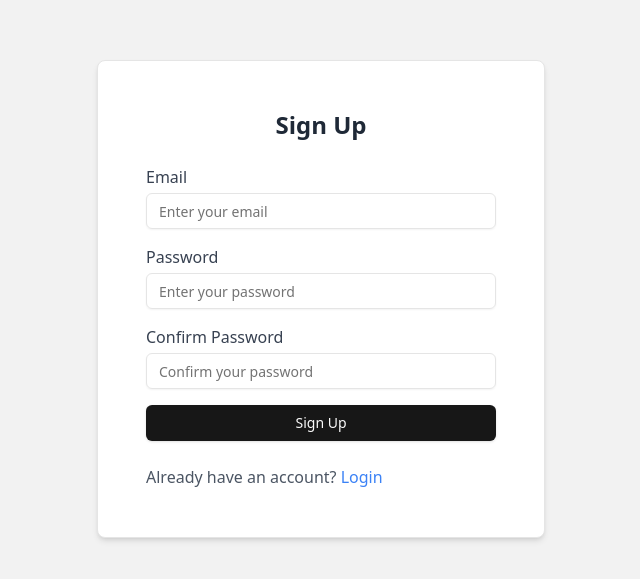
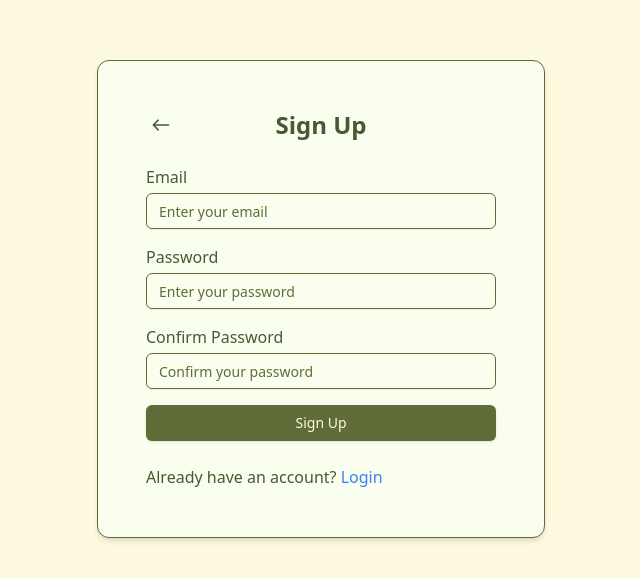
Before and after one commit to Mohammad-Vatankhah/Process-Mining-Web-App, a Next.js app in the folder Frontend/: page /signup in a window 1280 px wide. Shown: the part 101-680 px from the top of the page, without its empty margins (319-959 px from the left). Built offline with nearby package versions, Linux system fonts and the light colour scheme.

Commit message:
minor changes

```diff
--- a/Frontend/package.json
+++ b/Frontend/package.json
@@ -22,6 +22,7 @@
     "react": "^18",
     "react-dom": "^18",
     "react-hot-toast": "^2.4.1",
+    "react-icons": "^5.3.0",
     "tailwind-merge": "^2.5.4",
     "tailwindcss-animate": "^1.0.7"
   },
--- a/Frontend/src/app/(auth)/forgot-password/page.tsx
+++ b/Frontend/src/app/(auth)/forgot-password/page.tsx
@@ -11,12 +11,15 @@ import {
 import { Input } from "@/components/ui/input";
 import { AxiosError } from "axios";
 import Link from "next/link";
+import { useRouter } from "next/navigation";
 import { FormEvent, useState } from "react";
 import toast from "react-hot-toast";
 
 export default function ForgotPassword() {
   const [email, setEmail] = useState("");
-  const [loading, setLoading] = useState(false);
+  const [loading, setLoading] = useState(true);
+
+  const router = useRouter();
 
   const handleSendLink = async (e: FormEvent<HTMLFormElement>) => {
     e.preventDefault();
@@ -24,6 +27,7 @@ export default function ForgotPassword() {
       setLoading(true);
       const res = await api.requesResetPasswordLink(email);
       toast.success(res.data.msg);
+      router.replace("/login");
     } catch (err) {
       if (err instanceof AxiosError) {
         const errorMessage =
@@ -37,24 +41,20 @@ export default function ForgotPassword() {
     }
   };
   return (
-    <div
-      className="min-h-screen flex items-center justify-center"
-    >
-      <Card className="w-full max-w-md p-6 bg-white rounded-lg shadow-md">
+    <div className="min-h-screen flex items-center justify-center">
+      <Card className="w-full max-w-md p-6 rounded-lg shadow-md">
         <CardHeader>
-          <h1 className="text-2xl font-bold text-center text-gray-800">
-            Forgot Password
-          </h1>
+          <h1 className="text-2xl font-bold text-center">Forgot Password</h1>
         </CardHeader>
         <CardContent>
-          <p className="text-gray-600 text-center mb-4">
+          <p className="text-center mb-4">
             {
               "Enter your email, and we'll send you a link to reset your password."
             }
           </p>
           <form onSubmit={handleSendLink}>
             <div className="mb-4">
-              <label className="block text-gray-700">Email</label>
+              <label className="block">Email</label>
               <Input
                 type="email"
                 placeholder="Enter your email"
--- a/Frontend/src/app/(auth)/login/page.tsx
+++ b/Frontend/src/app/(auth)/login/page.tsx
@@ -14,6 +14,7 @@ import { ChangeEvent, FormEvent, useState } from "react";
 import toast from "react-hot-toast";
 import api from "@/API/API";
 import Cookies from "js-cookie";
+import { IoIosArrowRoundBack } from "react-icons/io";
 
 export default function Login() {
   const [formData, setFormData] = useState({
@@ -51,19 +52,23 @@ export default function Login() {
     }
   };
   return (
-    <div
-      className="min-h-screen flex items-center justify-center"
-    >
-      <Card className="w-full max-w-md p-6 bg-white rounded-lg shadow-md">
+    <div className="min-h-screen flex items-center justify-center">
+      <Card className="w-full max-w-md p-6 shadow-md">
         <CardHeader>
-          <h1 className="text-2xl font-bold text-center text-gray-800">
-            Login
-          </h1>
+          <div className="flex items-center justify-center relative">
+            <div
+              className="absolute left-0 text-3xl cursor-pointer"
+              onClick={() => router.push("/")}
+            >
+              <IoIosArrowRoundBack />
+            </div>
+            <h1 className="text-2xl font-bold text-center">Login</h1>
+          </div>
         </CardHeader>
         <CardContent>
           <form onSubmit={handleLogin}>
             <div className="mb-4">
-              <label className="block text-gray-700">Email</label>
+              <label className="block">Email</label>
               <Input
                 type="email"
                 placeholder="Enter your email"
@@ -75,7 +80,7 @@ export default function Login() {
               />
             </div>
             <div className="mb-4">
-              <label className="block text-gray-700">Password</label>
+              <label className="block">Password</label>
               <Input
                 type="password"
                 placeholder="Enter your password"
@@ -104,7 +109,7 @@ export default function Login() {
           </form>
         </CardContent>
         <CardFooter className="text-center">
-          <p className="text-gray-600">
+          <p>
             {"Don't have an account? "}
             <Link href="/signup" className="text-blue-500 hover:underline">
               Sign Up
--- a/Frontend/src/app/(auth)/signup/page.tsx
+++ b/Frontend/src/app/(auth)/signup/page.tsx
@@ -15,6 +15,7 @@ import { useRouter } from "next/navigation";
 import { ChangeEvent, FormEvent, useState } from "react";
 import toast from "react-hot-toast";
 import Cookies from "js-cookie";
+import { IoIosArrowRoundBack } from "react-icons/io";
 
 export default function Signup() {
   const [formData, setFormData] = useState({
@@ -58,16 +59,22 @@ export default function Signup() {
   };
   return (
     <div className="min-h-screen flex items-center justify-center">
-      <Card className="w-full max-w-md p-6 bg-white rounded-lg shadow-md">
+      <Card className="w-full max-w-md p-6 shadow-md">
         <CardHeader>
-          <h1 className="text-2xl font-bold text-center text-gray-800">
-            Sign Up
-          </h1>
+          <div className="flex items-center justify-center relative">
+            <div
+              className="absolute left-0 text-3xl cursor-pointer"
+              onClick={() => router.push("/")}
+            >
+              <IoIosArrowRoundBack />
+            </div>
+            <h1 className="text-2xl font-bold text-center">Sign Up</h1>
+          </div>{" "}
         </CardHeader>
         <CardContent>
           <form onSubmit={handleSignup}>
             <div className="mb-4">
-              <label className="block text-gray-700">Email</label>
+              <label className="block">Email</label>
               <Input
                 type="email"
                 placeholder="Enter your email"
@@ -79,7 +86,7 @@ export default function Signup() {
               />
             </div>
             <div className="mb-4">
-              <label className="block text-gray-700">Password</label>
+              <label className="block">Password</label>
               <Input
                 type="password"
                 placeholder="Enter your password"
@@ -91,7 +98,7 @@ export default function Signup() {
               />
             </div>
             <div className="mb-4">
-              <label className="block text-gray-700">Confirm Password</label>
+              <label className="block">Confirm Password</label>
               <Input
                 type="password"
                 placeholder="Confirm your password"
@@ -108,7 +115,7 @@ export default function Signup() {
           </form>
         </CardContent>
         <CardFooter className="text-center">
-          <p className="text-gray-600">
+          <p>
             Already have an account?{" "}
             <Link href="/login" className="text-blue-500 hover:underline">
               Login
--- a/Frontend/tailwind.config.ts
+++ b/Frontend/tailwind.config.ts
@@ -10,54 +10,60 @@ const config: Config = {
   theme: {
     extend: {
       colors: {
-  			background: 'hsl(var(--background))',
-  			foreground: 'hsl(var(--foreground))',
+        background: "#FEFAE0", // Light Cornsilk for background
+        foreground: "#283618", // Pakistan Green for main text
+
         card: {
-  				DEFAULT: 'hsl(var(--card))',
-  				foreground: 'hsl(var(--card-foreground))'
+          DEFAULT: "#F9FEEF", // Soft light Cornsilk for card background
+          foreground: "#4A5734", // Darker Moss Green for card text
         },
         popover: {
-  				DEFAULT: 'hsl(var(--popover))',
-  				foreground: 'hsl(var(--popover-foreground))'
+          DEFAULT: "#DDA15E", // Earth Yellow for popover background
+          foreground: "#283618", // Pakistan Green for popover text
         },
+
         primary: {
-  				DEFAULT: 'hsl(var(--primary))',
-  				foreground: 'hsl(var(--primary-foreground))'
+          DEFAULT: "#606C38", // Dark Moss Green for primary actions
+          foreground: "#FEFAE0", // Cornsilk text on primary
         },
         secondary: {
-  				DEFAULT: 'hsl(var(--secondary))',
-  				foreground: 'hsl(var(--secondary-foreground))'
+          DEFAULT: "#283618", // Pakistan Green for secondary actions
+          foreground: "#FEFAE0", // Cornsilk text for secondary
         },
         muted: {
-  				DEFAULT: 'hsl(var(--muted))',
-  				foreground: 'hsl(var(--muted-foreground))'
+          DEFAULT: "#DDA15E", // Earth Yellow for muted backgrounds
+          foreground: "#606C38", // Dark Moss Green for muted text
         },
         accent: {
-  				DEFAULT: 'hsl(var(--accent))',
-  				foreground: 'hsl(var(--accent-foreground))'
+          DEFAULT: "#BC6C25", // Tiger's Eye for accents
+          foreground: "#FEFAE0", // Cornsilk text on accent
         },
         destructive: {
-  				DEFAULT: 'hsl(var(--destructive))',
-  				foreground: 'hsl(var(--destructive-foreground))'
+          DEFAULT: "#BC6C25", // Tiger's Eye for destructive actions
+          foreground: "#FEFAE0", // Cornsilk text for destructive
         },
-  			border: 'hsl(var(--border))',
-  			input: 'hsl(var(--input))',
-  			ring: 'hsl(var(--ring))',
+
+        border: "#606C38", // Dark Moss Green for borders
+        input: "#606C38", // Cornsilk for input fields
+        ring: "#606C38", // Dark Moss Green for focus ring
+
         chart: {
-  				'1': 'hsl(var(--chart-1))',
-  				'2': 'hsl(var(--chart-2))',
-  				'3': 'hsl(var(--chart-3))',
-  				'4': 'hsl(var(--chart-4))',
-  				'5': 'hsl(var(--chart-5))'
-  			}
+          "1": "#606C38", // Dark Moss Green for charts
+          "2": "#283618", // Pakistan Green for charts
+          "3": "#DDA15E", // Earth Yellow for charts
+          "4": "#BC6C25", // Tiger's Eye for charts (destructive)
+          "5": "#FEFAE0", // Cornsilk for lighter chart elements
         },
+      },
+
       borderRadius: {
-  			lg: 'var(--radius)',
-  			md: 'calc(var(--radius) - 2px)',
-  			sm: 'calc(var(--radius) - 4px)'
-  		}
-  	}
+        lg: "var(--radius)",
+        md: "calc(var(--radius) - 2px)",
+        sm: "calc(var(--radius) - 4px)",
+      },
+    },
   },
   plugins: [require("tailwindcss-animate")],
 };
+
 export default config;
```
Also changed, not shown: Frontend/src/app/(auth)/reset-password/page.tsx (+8 -13 lines), 1 other file (tests, documents, lock files or other folders). Lines whose indentation alone changed are shown as unchanged.
